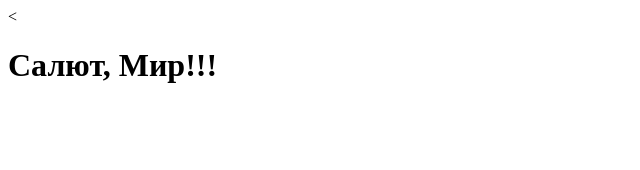
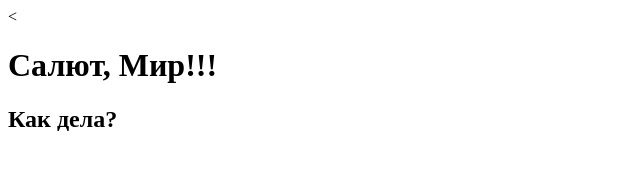
Before and after one commit to guginsamurai/git_project, a plain HTML site: page index.html in a window 1280 px wide. Shown: the whole page, without its empty margins (0-640 px from the left). Drawn offline with Linux system fonts and the light colour scheme.

Commit message:
add script

```diff
--- a/index.html
+++ b/index.html
@@ -9,5 +9,6 @@
 </head>
 <body>
     <h1>Салют, Мир!!!</h1>
+    <h2>Как дела?</h2>
 </body>
 </html>
--- /dev/null
+++ b/script.js
@@ -0,0 +1 @@
+console.log('Hello, Word!');
```
